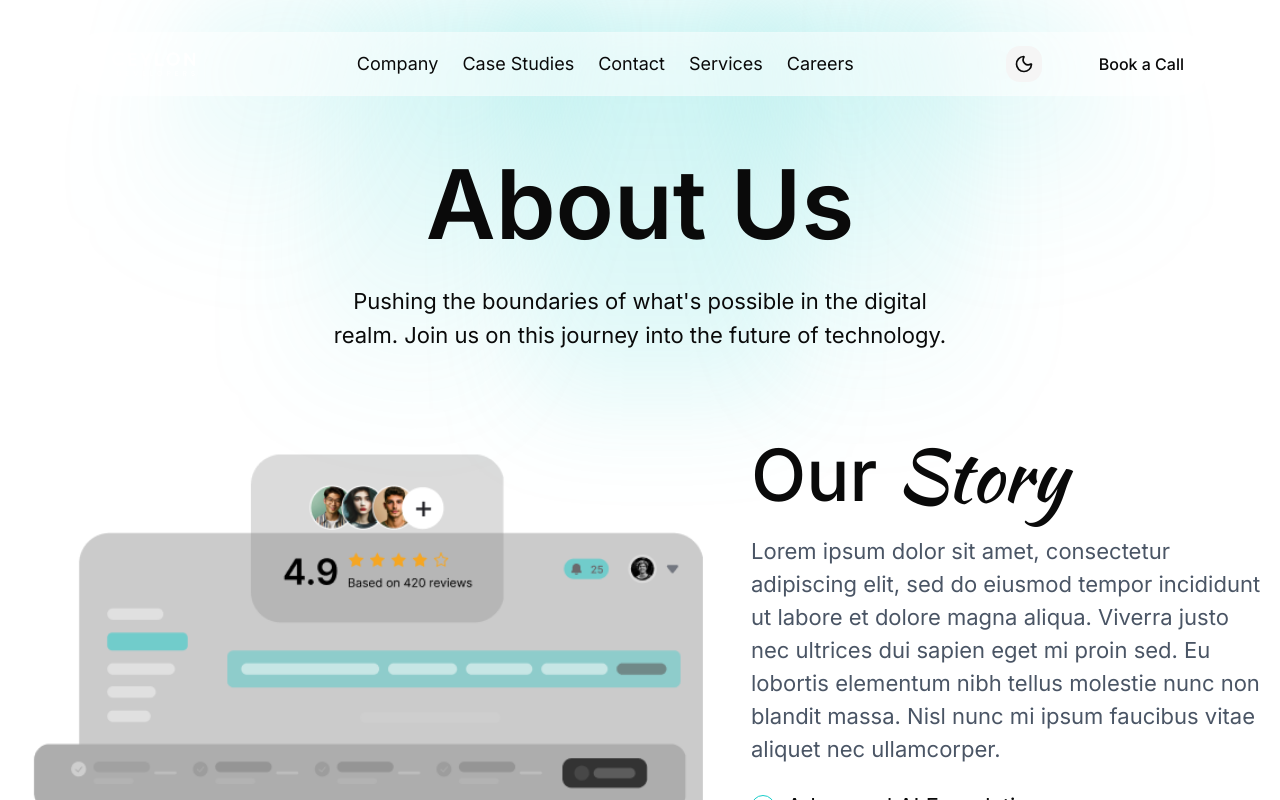
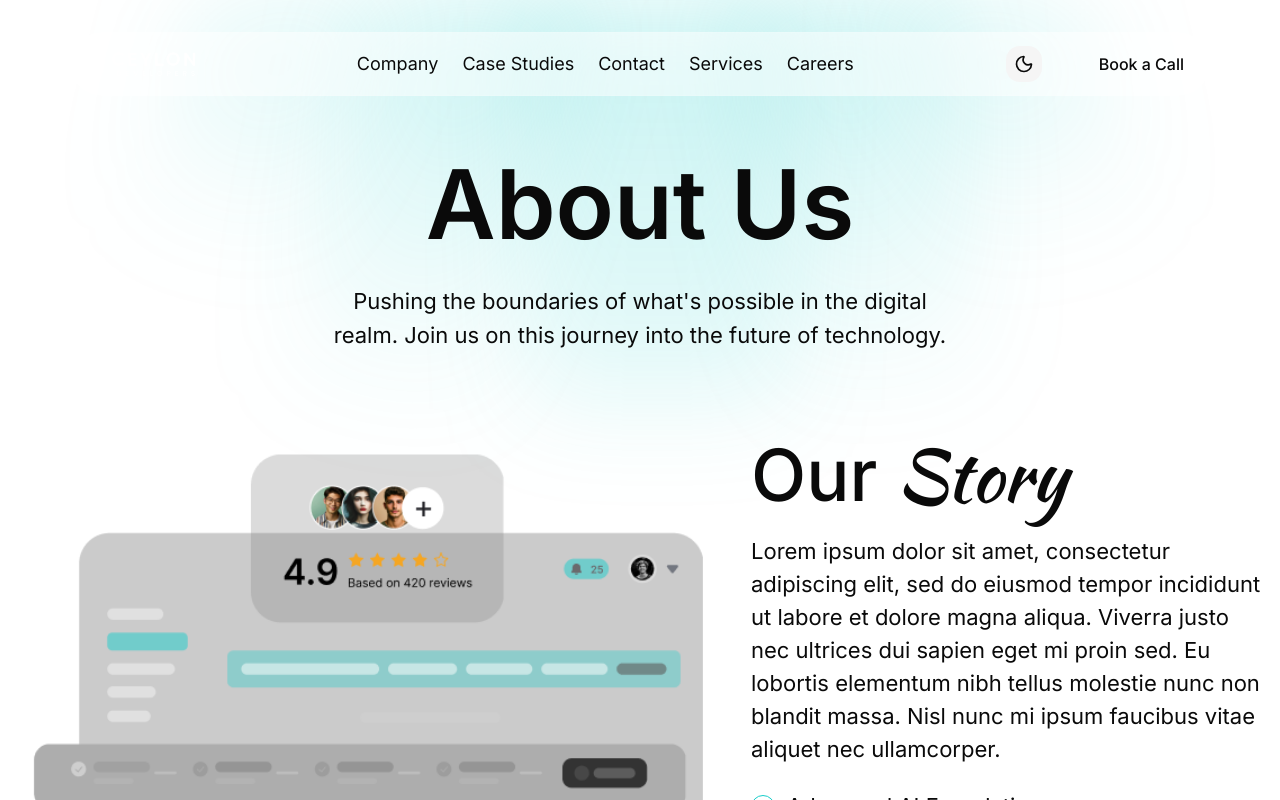
Before and after one commit to Roshen-Perera/ceylon-developers-portfolio, a Next.js app: page /about in a window 1280 px wide. Shown: the top 800 px of the page. Built offline with nearby package versions, Linux system fonts and the light colour scheme.

Commit message:
Remove gray text color from Story component description

```diff
--- a/components/story.tsx
+++ b/components/story.tsx
@@ -13,7 +13,7 @@
           <p className="text-7xl font-medium">
             Our <span className="font-kaushan">Story</span>
           </p>
-          <p className="text-[22px] text-gray-600">
+          <p className="text-[22px]">
             Lorem ipsum dolor sit amet, consectetur adipiscing elit, sed do
             eiusmod tempor incididunt ut labore et dolore magna aliqua. Viverra
             justo nec ultrices dui sapien eget mi proin sed. Eu lobortis
```
